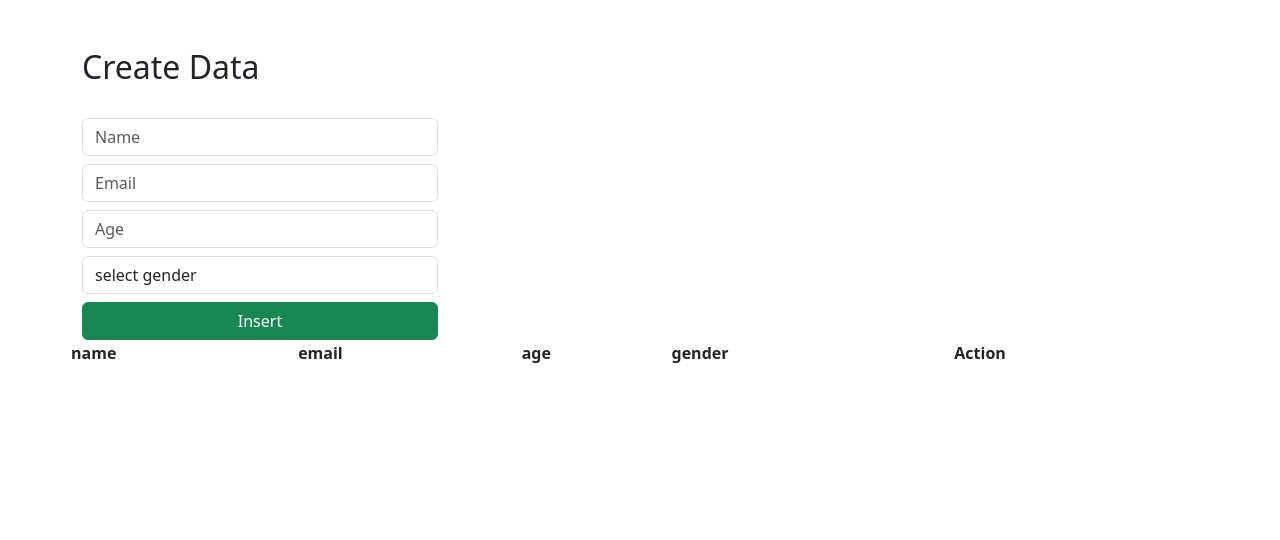
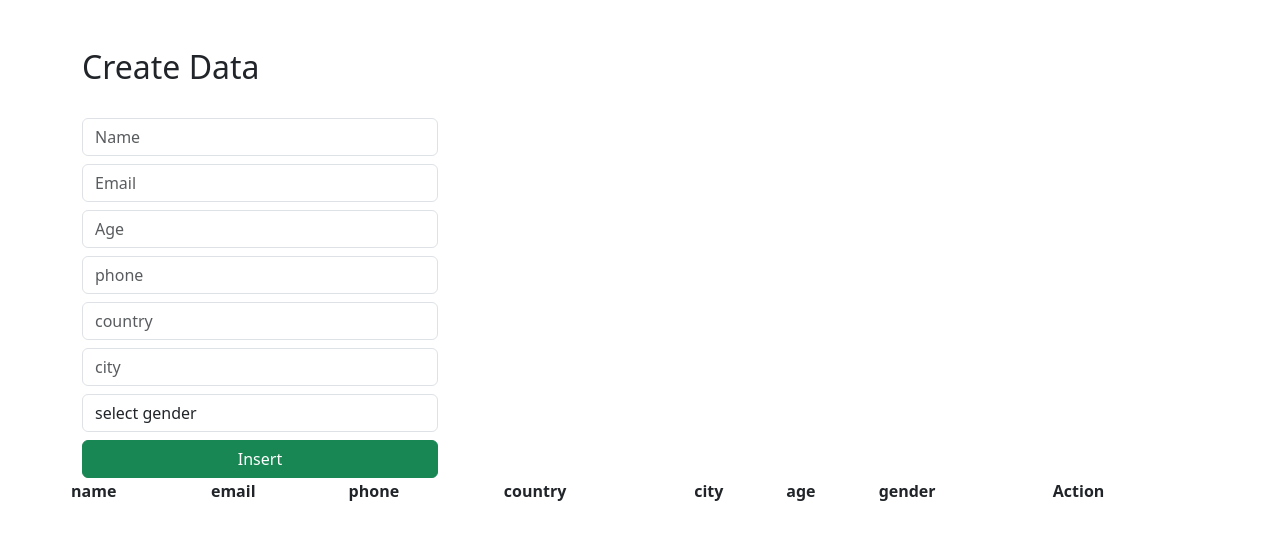
Before and after one commit to peterwebskenya/django-system-, a Django app: page /insert in a window 1280 px wide. Shown: the part 40-580 px from the top of the page. Run offline with Django 4.2, Linux system fonts and the light colour scheme; lists and menus that the app fills with data are empty.

Commit message:
insertdata

```diff
--- a/peterdjang/models.py
+++ b/peterdjang/models.py
@@ -5,6 +5,9 @@ class People(models.Model):
     name = models.CharField(max_length=30, blank=False)
     email = models.EmailField()
     age = models.IntegerField()
+    phone = models.IntegerField(default=1)
+    country = models.CharField(default='kenya', max_length=30)
+    city = models.CharField(default='nairobi', max_length=30)
     gender = models.CharField(max_length=30, blank=False, null=False)
 
 
--- a/peterdjang/views.py
+++ b/peterdjang/views.py
@@ -6,10 +6,13 @@ def insertData(request):
     if request.method == "POST":
         name = request.POST.get('name')
         email = request.POST.get('email')
+        phone = request.POST.get('phone')
+        country = request.POST.get('country')
+        city = request.POST.get('city')
         age = request.POST.get('age')
         gender = request.POST.get('gender')
 
-        query = People.objects.create(name=name, email=email, age=age, gender=gender)
+        query = People.objects.create(name=name, email=email, phone=phone,country=country,city=city, age=age, gender=gender)
         query.save()
         return redirect("/")
     return render(request, "index.html")
--- a/templates/index.html
+++ b/templates/index.html
@@ -45,6 +45,20 @@
                         <input type="number" class="form-control  mt-2" placeholder="Age" name="age" required>
 
                     </div>
+                     <div class="form-group">
+                        <input type="number" class="form-control  mt-2" placeholder="phone" name="phone" required>
+
+                    </div>
+
+                     <div class="form-group">
+                        <input type="text" class="form-control  mt-2" placeholder="country" name="country" required>
+
+                    </div>
+
+                     <div class="form-group">
+                        <input type="text" class="form-control  mt-2" placeholder="city" name="city" required>
+
+                    </div>
 
 
                     <div class="form-group mt-2">
@@ -69,6 +83,9 @@
                 <tr>
                     <th>name</th>
                     <th>email</th>
+                    <th>phone</th>
+                    <th>country</th>
+                    <th>city</th>
                     <th>age</th>
                     <th>gender</th>
                     <th>Action</th>
@@ -80,6 +97,9 @@
                   <tr>
                     <th>{{ d.name }}</th>
                     <th>{{ d.email }}</th>
+                    <th>{{ d.phone }}</th>
+                    <th>{{ d.country }}</th>
+                    <th>{{ d.city }}</th>
                     <th>{{ d.age}}</th>
                     <th>{{ d.gender }}</th>
                     <th>
```
Also changed, not shown: templates/edit.html (+21 -0 lines), db.sqlite3, peterdjang/migrations/0004_people_phone.py (added), peterdjang/migrations/0005_people_city_people_country_alter_people_phone.py (added), 1 other file.
